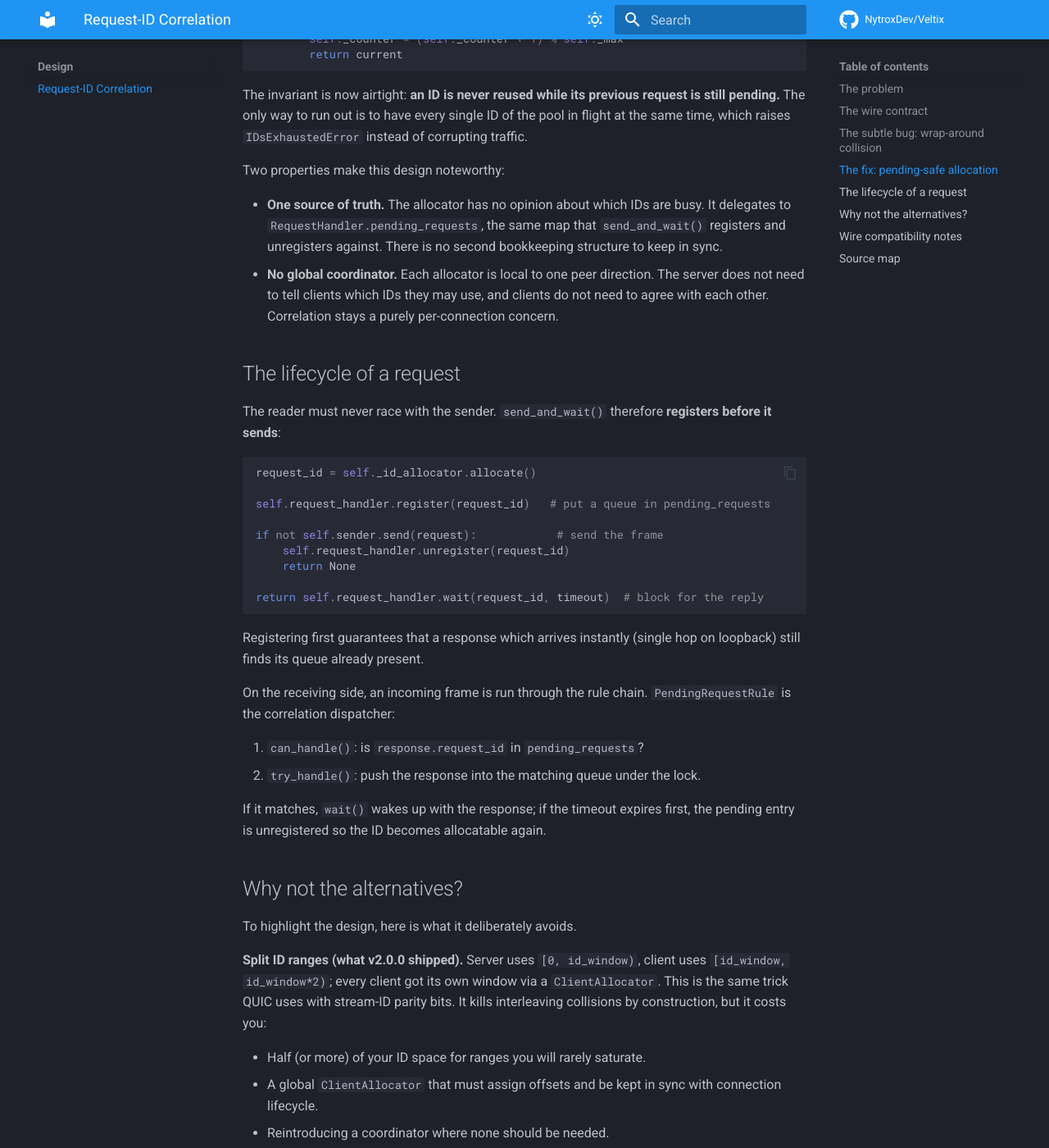
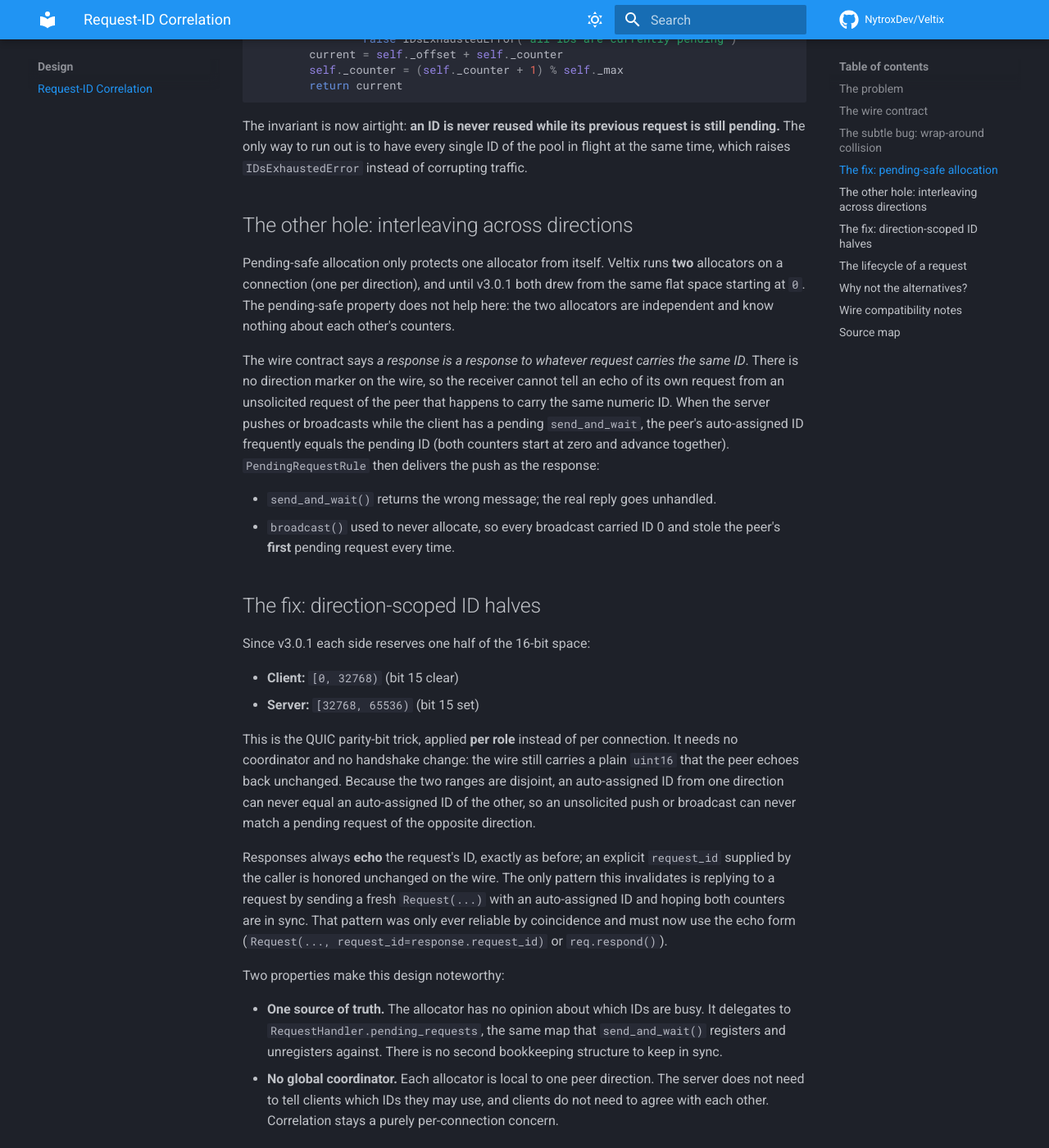
Before and after one commit to NytroxDev/Veltix, an MkDocs documentation site: the page built from docs/design/request-id-correlation.md, in a window 1280 px wide and 1400 px high, scrolled down 2052 px. Shown: the whole window at 82% size. Built offline with MkDocs 1.6.1 and Material for MkDocs 9.7.7, drawn with Linux system fonts in a browser that asks for light colours; comment, search, counter and statistics services are not loaded; some of the changed text lies outside the part shown.

Commit message:
fix(protocol): split request IDs per direction to prevent response misrouting

````diff
--- a/docs/design/request-id-correlation.md
+++ b/docs/design/request-id-correlation.md
@@ -72,8 +72,10 @@ The allocator does not just increment. It asks the `RequestHandler` whether a
 candidate ID is still in flight before handing it out, and skips it if so:
 
 ```python
+# (two directions: each side allocates its own outgoing IDs)
 _id_allocator = IDAllocator(
-    max_ids=...,  # server: config.id_window, client: 65535
+    max_ids=...,          # client: 32768, server: min(config.id_window, 32768)
+    offset=...,           # client: 0, server: 32768 (reserved upper half)
     is_pending=lambda rid: rid in self.request_handler.pending_requests,
 )
 ```
@@ -82,11 +84,11 @@ _id_allocator = IDAllocator(
 def allocate(self) -> int:
     with self._lock:
         start = self._counter
-        while self._is_pending(self._counter):
+        while self._is_pending(self._offset + self._counter):
             self._counter = (self._counter + 1) % self._max
             if self._counter == start:
                 raise IDsExhaustedError("all IDs are currently pending")
-        current = self._counter
+        current = self._offset + self._counter
         self._counter = (self._counter + 1) % self._max
         return current
 ```
@@ -95,6 +97,47 @@ The invariant is now airtight: **an ID is never reused while its previous
 request is still pending.** The only way to run out is to have every single ID
 of the pool in flight at the same time, which raises `IDsExhaustedError`
 instead of corrupting traffic.
+
+## The other hole: interleaving across directions
+
+Pending-safe allocation only protects one allocator from itself. Veltix runs
+**two** allocators on a connection (one per direction), and until v3.0.1 both
+drew from the same flat space starting at `0`. The pending-safe property does
+not help here: the two allocators are independent and know nothing about each
+other's counters.
+
+The wire contract says *a response is a response to whatever request carries
+the same ID*. There is no direction marker on the wire, so the receiver cannot
+tell an echo of its own request from an unsolicited request of the peer that
+happens to carry the same numeric ID. When the server pushes or broadcasts
+while the client has a pending `send_and_wait`, the peer's auto-assigned ID
+frequently equals the pending ID (both counters start at zero and advance
+together). `PendingRequestRule` then delivers the push as the response:
+
+- `send_and_wait()` returns the wrong message; the real reply goes unhandled.
+- `broadcast()` used to never allocate, so every broadcast carried ID 0 and
+  stole the peer's **first** pending request every time.
+
+## The fix: direction-scoped ID halves
+
+Since v3.0.1 each side reserves one half of the 16-bit space:
+
+- **Client:** `[0, 32768)` (bit 15 clear)
+- **Server:** `[32768, 65536)` (bit 15 set)
+
+This is the QUIC parity-bit trick, applied **per role** instead of per
+connection. It needs no coordinator and no handshake change: the wire still
+carries a plain `uint16` that the peer echoes back unchanged. Because the two
+ranges are disjoint, an auto-assigned ID from one direction can never equal
+an auto-assigned ID of the other, so an unsolicited push or broadcast can
+never match a pending request of the opposite direction.
+
+Responses always **echo** the request's ID, exactly as before; an explicit
+`request_id` supplied by the caller is honored unchanged on the wire. The only
+pattern this invalidates is replying to a request by sending a fresh
+`Request(...)` with an auto-assigned ID and hoping both counters are in sync.
+That pattern was only ever reliable by coincidence and must now use the echo
+form (`Request(..., request_id=response.request_id)` or `req.respond()`).
 
 Two properties make this design noteworthy:
 
@@ -141,14 +184,20 @@ first, the pending entry is unregistered so the ID becomes allocatable again.
 To highlight the design, here is what it deliberately avoids.
 
 **Split ID ranges (what v2.0.0 shipped).** Server uses `[0, id_window)`, client
-uses `[id_window, id_window*2)`; every client got its own window via a
-`ClientAllocator`. This is the same trick QUIC uses with stream-ID parity bits.
-It kills interleaving collisions by construction, but it costs you:
+uses `[id_window, id_window*2)`; every client got its own window via a global
+`ClientAllocator`. That variant kills interleaving collisions too, but it costs
+you:
 
-- Half (or more) of your ID space for ranges you will rarely saturate.
 - A global `ClientAllocator` that must assign offsets and be kept in sync with
   connection lifecycle.
 - Reintroducing a coordinator where none should be needed.
+
+v3.0.1 reuses the idea in its cheap form: **two fixed halves, split by role**
+(client `[0, 32768)`, server `[32768, 65536)`), not by connection. No
+coordinator, no per-client bookkeeping, and each side keeps a generous
+32768-ID pool. The genuine costs of the v2 design (the coordinator) are what
+make the fixed per-role split attractive: it is the same trick, minus the
+machinery.
 
 **Monotonic counter without skip.** Zero overhead, but the wrap-around
 collision above. Every in-flight ID at the boundary is a latent misroute.
@@ -168,11 +217,19 @@ The chosen design is the one that gets determinism (no collisions), a dense
 ## Wire compatibility notes
 
 The ID window is a purely local concern now: the client allocator is fixed at
-65535 and the server no longer announces `id_window` during the handshake
-(`meta` is simply `{}`). Older peers still send and read `meta.id_window` and
-fall back to 30000 if absent, so the change is transparent on the wire and the
-protocol MAJOR is untouched. `ServerConfig.id_window` remains, validated to
-`1..65535`, as the server-side pool size.
+[0, 32768) and the server allocates from the reserved upper half
+[32768, 65536); the server no longer announces `id_window` during the
+handshake (`meta` is simply `{}`). Older peers still send and read
+`meta.id_window` and fall back to 30000 if absent, so the change is transparent
+on the wire and the protocol MAJOR is untouched. `ServerConfig.id_window`
+remains, validated to `1..65535`, and is clamped to 32768 at startup because
+the client half of the space is reserved.
+
+During a mixed-version window (new peer talking to a v3.0.0 peer), the old
+peer still allocates from the full flat range, so a collision requires the old
+peer's counter to have wrapped into the far side's half. It is far less likely
+than the v3.0.0 behavior (where both sides started at 0), but only a full
+upgrade removes it entirely.
 
 ## Source map
 
````
Also changed, not shown: AGENTS.md (+2 -2 lines), docs/getting-started/quickstart.md (+1 -1 lines), docs/index.md (+1 -1 lines), 7 other files.
